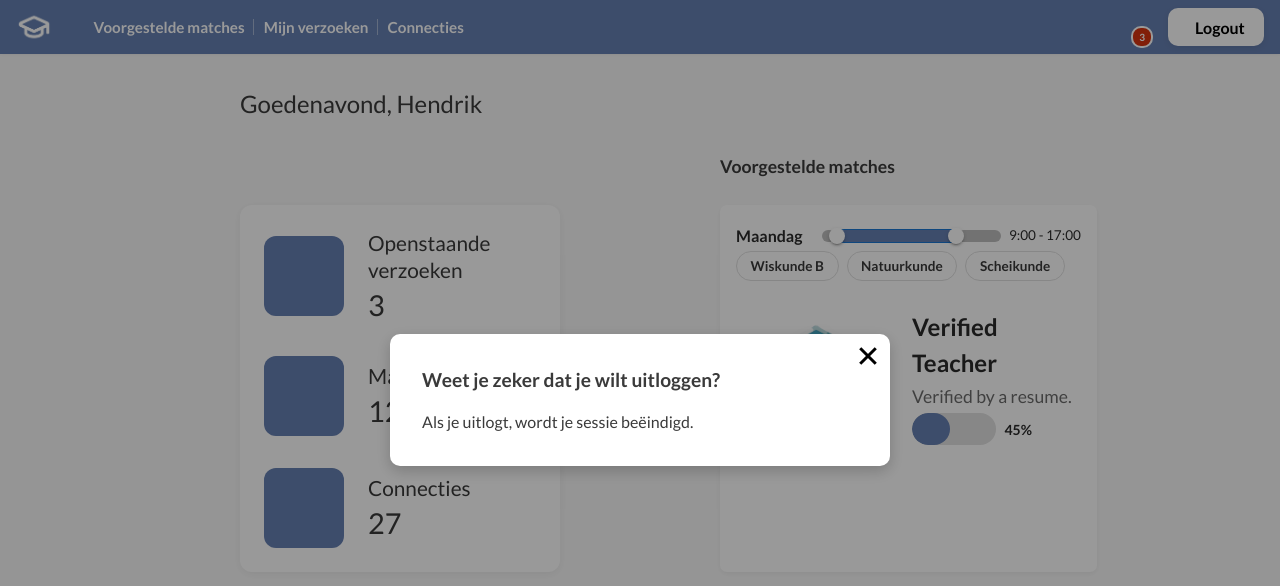
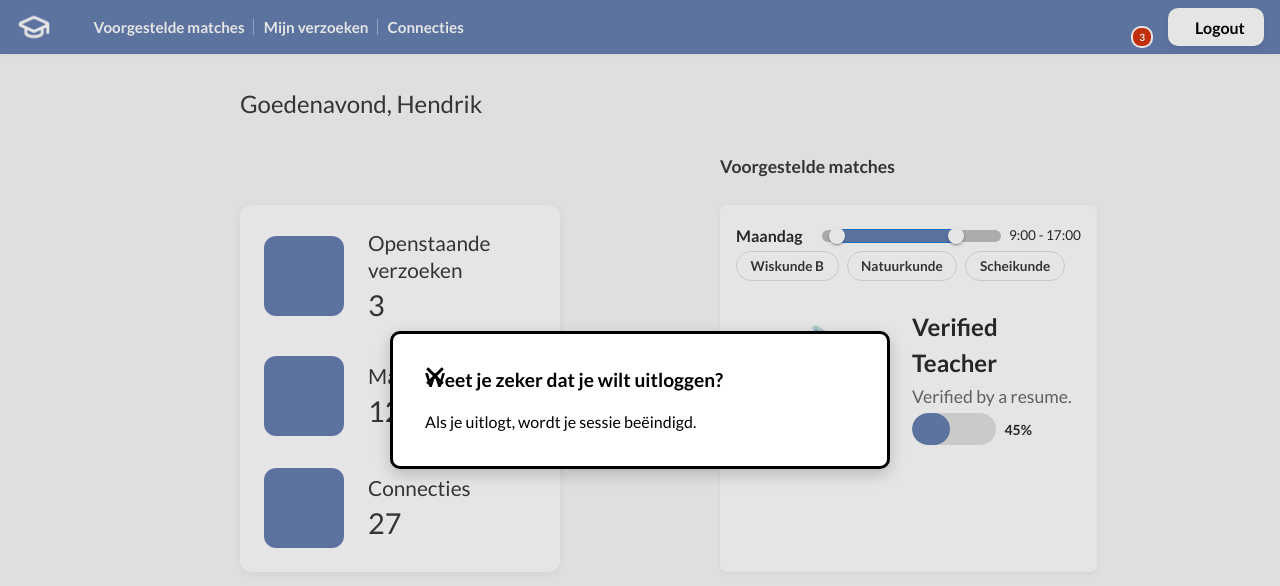
Before and after one commit to al3ksandrs/wailsalutem-digital-learning, a React app in the folder client/: page /student in a window 1280 px wide. Both pictures are taken after a click on the button "Logout". Shown: the top 586 px of the page. Built offline with nearby package versions, Linux system fonts and the light colour scheme; some icons are missing; the HTML template or start-up script is replaced by a standard one.

Commit message:
fix: SonarQube component warnings fixed

```diff
--- a/client/src/components/AvailabilitySlider.tsx
+++ b/client/src/components/AvailabilitySlider.tsx
@@ -18,7 +18,7 @@ const AvailabilitySlider: React.FC<AvailabilitySliderProps> = ({
   const handleChange = (_event: Event, newValue: number | number[]) => {
     const val = newValue as number[];
     setRange(val);
-    onChange && onChange(val);
+    onChange?.(val);
   };
 
   const formatTimeLabel = (val: number) => {
--- a/client/src/components/HamburgerMenu.tsx
+++ b/client/src/components/HamburgerMenu.tsx
@@ -6,13 +6,26 @@ const HamburgerMenu: React.FC = () => {
 
   return (
     <>
-      <button className="hamburger-button" onClick={() => setOpen(true)}>
-        <i className="codicon codicon-menu"></i>
+      {/* Hamburger button */}
+      <button
+        type="button"
+        className="hamburger-button"
+        onClick={() => setOpen(true)}
+        aria-label="Open menu"
+      >
+        <i className="codicon codicon-menu" aria-hidden="true"></i>
       </button>
-      <div
+
+      {/* Overlay */}
+      <button
+        type="button"
         className={`menu-overlay ${open ? 'open' : ''}`}
         onClick={() => setOpen(false)}
+        aria-hidden="true"
+        tabIndex={-1}
       />
+
+      {/* Menu panel */}
       <div className={`menu-panel ${open ? 'open' : ''}`}>
         <div className="menu-top-row">
           <div className="menu-top">
@@ -22,14 +35,18 @@ const HamburgerMenu: React.FC = () => {
             <div className="menu-item">Berichten</div>
             <div className="menu-item">Beschikbaarheid</div>
           </div>
-          <div
+
+          {/* Close button */}
+          <button
+            type="button"
             className="menu-close-btn"
             onClick={() => setOpen(false)}
             aria-label="Close menu"
           >
             x
-          </div>
+          </button>
         </div>
+
         <div className="menu-bottom">
           <div className="menu-section-title">Account</div>
           <div className="menu-item">Instellingen</div>
--- a/client/src/components/Modal.tsx
+++ b/client/src/components/Modal.tsx
@@ -1,4 +1,4 @@
-import React from 'react';
+import React, { useEffect, useRef } from 'react';
 import '../css/modal.css';
 
 interface ModalProps {
@@ -9,16 +9,36 @@ interface ModalProps {
 }
 
 const Modal: React.FC<ModalProps> = ({ isOpen, onClose, title, children }) => {
+  const dialogRef = useRef<HTMLDialogElement>(null);
+
+  useEffect(() => {
+    const dialog = dialogRef.current;
+    if (!dialog) return;
+
+    if (isOpen && !dialog.open) {
+      dialog.showModal();
+    }
+
+    if (!isOpen && dialog.open) {
+      dialog.close();
+    }
+  }, [isOpen]);
+
   if (!isOpen) return null;
 
   return (
-        <div className="modal-overlay" onClick={onClose}>
-            <div className="modal-container" onClick={e => e.stopPropagation()}>
-                <button className="modal-close" onClick={onClose}></button>
+    <dialog ref={dialogRef} className="modal-container">
+      <button
+        type="button"
+        className="modal-close"
+        onClick={onClose}
+        aria-label="Close modal"
+      />
+
       {title && <h2 className="modal-title">{title}</h2>}
+
       <div className="modal-content">{children}</div>
-            </div>
-        </div>
+    </dialog>
   );
 };
 
```
Lines whose indentation alone changed are shown as unchanged.
